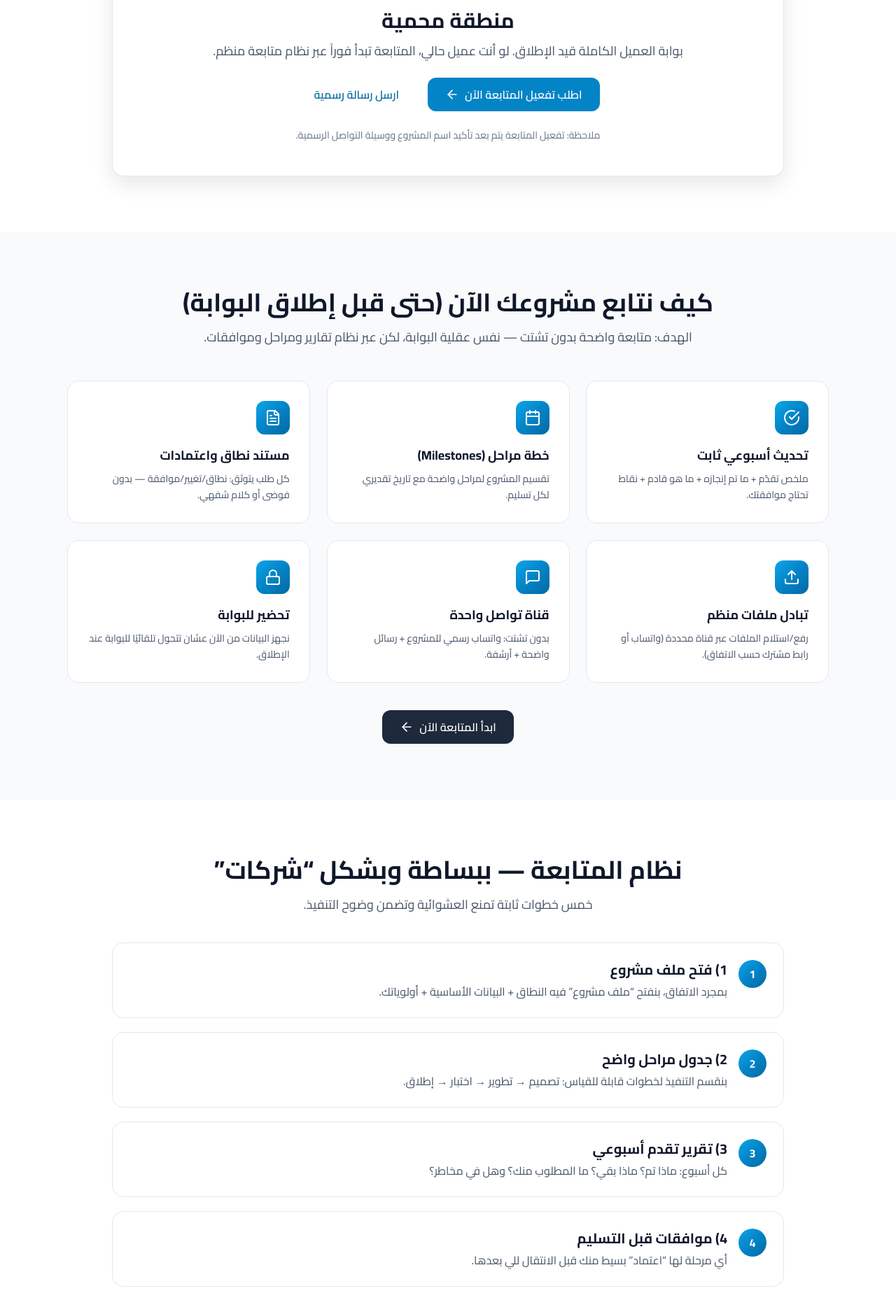
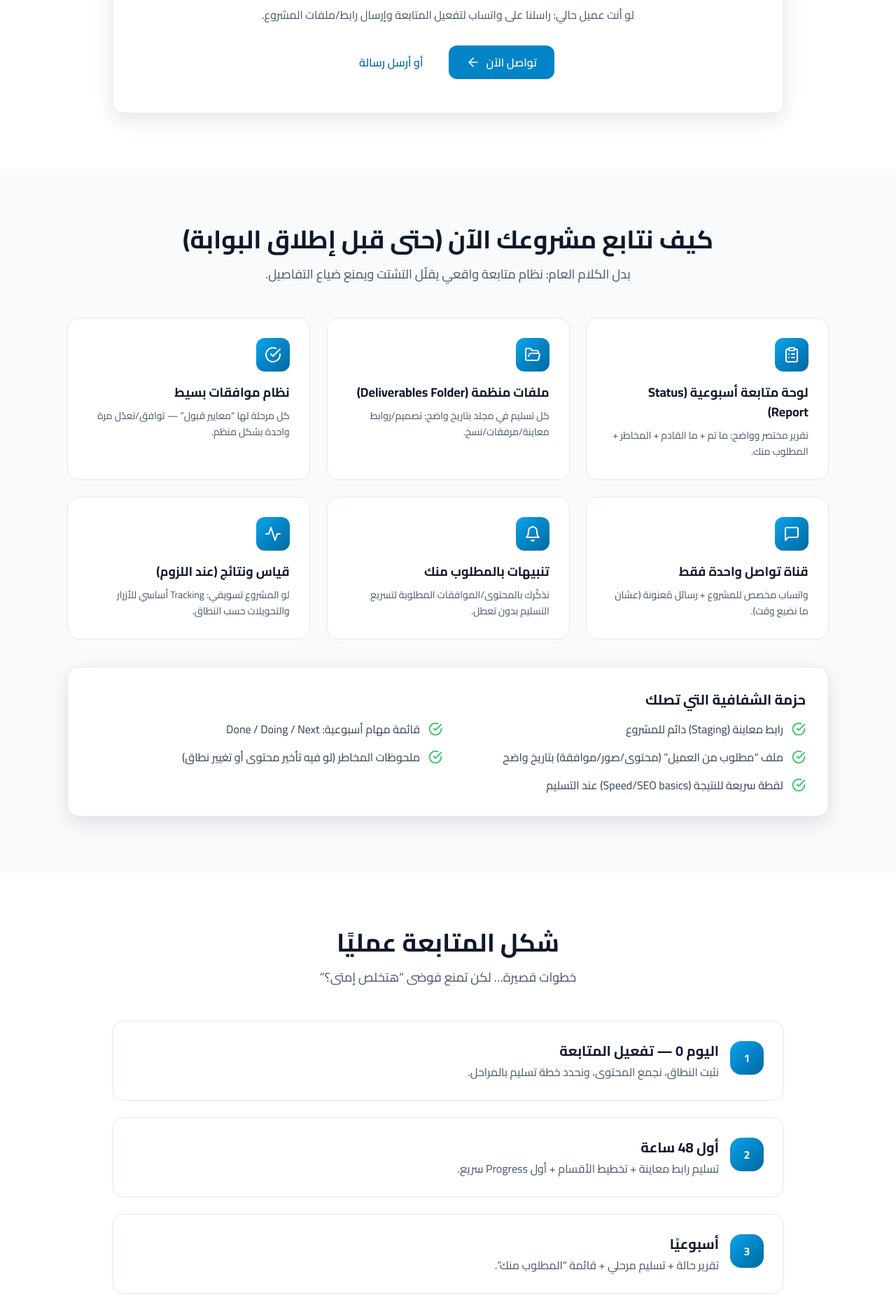
Before and after one commit to djharga/icode-dev, a React (Vite) app: page /portal in a window 1280 px wide. Shown: the part 880-2738 px from the top of the page at 70% size. Built offline with nearby package versions, Linux system fonts and the light colour scheme; no server answers.

Commit message:
Updated Portal.tsx

```diff
--- a/src/pages/Portal.tsx
+++ b/src/pages/Portal.tsx
@@ -1,22 +1,29 @@
-// src/pages/Portal.tsx
-// ENTERPRISE DEMO (Conversion-first) — "قريباً" مع متابعة بديلة الآن + Funnel WhatsApp + GTM
-// - صفحة ديمو محترمة بدل صفحة "مقفولة وخلاص"
-// - توضح: كيف نتابع مشروعك الآن قبل إطلاق البوابة
-// - CTA واحد ذكي: WhatsApp + زر فتح عرض 7 أيام (اختياري)
-// - بدون اعتماد على ملفات أخرى
+// src/pages/Portal.tsx (UPGRADED DEMO — جذّاب + ثقة + "كيف نتابع مشروعك الآن" + Funnel + WhatsApp)
+// الهدف: صفحة Portal كـ "Preview" احترافي قبل الإطلاق: تقنع + تطمّن + تشرح المتابعة الحالية + CTA واضح
+// مميزات:
+// - قسم "كيف نتابع مشروعك الآن" (بديل عملي قبل إطلاق البوابة)
+// - Timeline واضح + SLA + Deliverables + Approval flow
+// - "حزمة الشفافية" (ما الذي سيصلك أسبوعيًا)
+// - CTA واتساب موحد + Prefill جاهز
+// - GTM dataLayer events
+// - بدون وعود مبالغ فيها، لغة عملية
 
+import { useMemo } from 'react';
 import { Link } from 'react-router-dom';
 import {
   Lock,
+  CheckCircle,
+  Calendar,
+  MessageSquare,
   FileText,
-  MessageSquare,
   Upload,
-  Calendar,
-  CheckCircle,
   ArrowLeft,
   Shield,
-  Clock,
-  Sparkles,
+  Timer,
+  Activity,
+  ClipboardList,
+  FolderOpen,
+  Bell,
 } from 'lucide-react';
 import { Card } from '../components/ui/Card';
 import { Button } from '../components/ui/Button';
@@ -32,97 +39,97 @@ function pushDL(event: string, payload: Record<string, unknown> = {}) {
   window.dataLayer.push({ event, ...payload });
 }
 
+function buildWhatsAppLink(phone: string, lines: string[]) {
+  return `https://wa.me/${phone}?text=${encodeURIComponent(lines.join('\n'))}`;
+}
+
 export function Portal() {
-  // Funnel config (موحّد)
   const WHATSAPP_PHONE = '201507619503';
-  const WHATSAPP_PREFILL = encodeURIComponent(
-    [
-      'عايز أتابع مشروعي مع icode (قبل إطلاق بوابة العميل).',
+
+  const waHref = useMemo(
+    () =>
+      buildWhatsAppLink(WHATSAPP_PHONE, [
+        'عايز متابعة مشروع/تفعيل لوحة العميل.',
         '',
         'اسم العميل/الشركة:',
         'اسم المشروع:',
-      'مرحلة المشروع الحالية (إن وجدت):',
-      'أفضل وقت للتواصل:',
-      'ملاحظات/ملفات مطلوبة:',
-    ].join('\n')
+        'نوع المشروع:',
+        'مرحلة المشروع (إن وجدت):',
+        'الهدف:',
+        'تفاصيل مختصرة:',
+        '',
+        'مصدر: Portal',
+      ]),
+    []
   );
-  const WHATSAPP_LINK = `https://wa.me/${WHATSAPP_PHONE}?text=${WHATSAPP_PREFILL}`;
 
-  const quickBenefits = [
-    { icon: Shield, title: 'خصوصية + تنظيم', desc: 'بيانات مشروعك تتوثق وتتراجع بطريقة آمنة ومنظمة.' },
-    { icon: Clock, title: 'وضوح في المراحل', desc: 'مراحل تسليم واضحة + موافقات قبل أي انتقال.' },
-    { icon: Sparkles, title: 'تجربة “شركة”', desc: 'متابعة محترفة حتى قبل إطلاق البوابة بالكامل.' },
-  ];
-
-  const whatYouCanDoNow = [
+  const nowTracking = [
+    {
+      icon: ClipboardList,
+      title: 'لوحة متابعة أسبوعية (Status Report)',
+      desc: 'تقرير مختصر وواضح: ما تم + ما القادم + المخاطر + المطلوب منك.',
+    },
+    {
+      icon: FolderOpen,
+      title: 'ملفات منظمة (Deliverables Folder)',
+      desc: 'كل تسليم في مجلد بتاريخ واضح: تصميم/روابط معاينة/مرفقات/نسخ.',
+    },
     {
       icon: CheckCircle,
-      title: 'تحديث أسبوعي ثابت',
-      desc: 'ملخص تقدّم + ما تم إنجازه + ما هو قادم + نقاط تحتاج موافقتك.',
-    },
-    {
-      icon: Calendar,
-      title: 'خطة مراحل (Milestones)',
-      desc: 'تقسيم المشروع لمراحل واضحة مع تاريخ تقديري لكل تسليم.',
-    },
-    {
-      icon: FileText,
-      title: 'مستند نطاق واعتمادات',
-      desc: 'كل طلب يتوثق: نطاق/تغيير/موافقة — بدون فوضى أو كلام شفهي.',
-    },
-    {
-      icon: Upload,
-      title: 'تبادل ملفات منظم',
-      desc: 'رفع/استلام الملفات عبر قناة محددة (واتساب أو رابط مشترك حسب الاتفاق).',
+      title: 'نظام موافقات بسيط',
+      desc: 'كل مرحلة لها “معايير قبول” — توافق/تعدّل مرة واحدة بشكل منظم.',
     },
     {
       icon: MessageSquare,
-      title: 'قناة تواصل واحدة',
-      desc: 'بدون تشتت: واتساب رسمي للمشروع + رسائل واضحة + أرشفة.',
+      title: 'قناة تواصل واحدة فقط',
+      desc: 'واتساب مخصص للمشروع + رسائل مُعنونة (عشان ما نضيع وقت).',
     },
     {
-      icon: Lock,
-      title: 'تحضير للبوابة',
-      desc: 'نجهز البيانات من الآن عشان تتحول تلقائيًا للبوابة عند الإطلاق.',
+      icon: Bell,
+      title: 'تنبيهات بالمطلوب منك',
+      desc: 'نذكّرك بالمحتوى/الموافقات المطلوبة لتسريع التسليم بدون تعطل.',
+    },
+    {
+      icon: Activity,
+      title: 'قياس ونتائج (عند اللزوم)',
+      desc: 'لو المشروع تسويقي: Tracking أساسي للأزرار والتحويلات حسب النطاق.',
     },
   ];
 
-  const trackingSteps = [
+  const transparencyPack = [
+    'رابط معاينة (Staging) دائم للمشروع',
+    'قائمة مهام أسبوعية: Done / Doing / Next',
+    'ملف “مطلوب من العميل” (محتوى/صور/موافقة) بتاريخ واضح',
+    'ملحوظات المخاطر (لو فيه تأخير محتوى أو تغيير نطاق)',
+    'لقطة سريعة للنتيجة (Speed/SEO basics) عند التسليم',
+  ];
+
+  const timeline = [
     {
-      title: '1) فتح ملف مشروع',
-      desc: 'بمجرد الاتفاق، بنفتح “ملف مشروع” فيه النطاق + البيانات الأساسية + أولوياتك.',
+      t: 'اليوم 0 — تفعيل المتابعة',
+      d: 'نثبت النطاق، نجمع المحتوى، ونحدد خطة تسليم بالمراحل.',
     },
     {
-      title: '2) جدول مراحل واضح',
-      desc: 'بنقسم التنفيذ لخطوات قابلة للقياس: تصميم → تطوير → اختبار → إطلاق.',
+      t: 'أول 48 ساعة',
+      d: 'تسليم رابط معاينة + تخطيط الأقسام + أول Progress سريع.',
     },
     {
-      title: '3) تقرير تقدم أسبوعي',
-      desc: 'كل أسبوع: ماذا تم؟ ماذا بقي؟ ما المطلوب منك؟ وهل في مخاطر؟',
+      t: 'أسبوعيًا',
+      d: 'تقرير حالة + تسليم مرحلي + قائمة “المطلوب منك”.',
     },
     {
-      title: '4) موافقات قبل التسليم',
-      desc: 'أي مرحلة لها “اعتماد” بسيط منك قبل الانتقال للي بعدها.',
-    },
-    {
-      title: '5) طلبات تغيير منظمة',
-      desc: 'أي إضافة خارج النطاق: تقييم وقت/تكلفة ثم اعتماد كتابي.',
+      t: 'قبل الإطلاق',
+      d: 'اختبار + مراجعة نهائية + ضبط Tracking + تسليم Runbook.',
     },
   ];
 
-  const faq = [
-    {
-      q: 'هل الصفحة دي بوابة شغالة؟',
-      a: 'دي نسخة ديمو/تمهيدية. المتابعة الحالية تتم بشكل منظم عبر واتساب وتقارير مراحل، لحين إطلاق البوابة بالكامل.',
-    },
-    {
-      q: 'هل المتابعة على واتساب كفاية؟',
-      a: 'أيوه—لو متعملت صح. إحنا بنمشي بنظام: مراحل + تقارير + موافقات + توثيق طلبات التغيير.',
-    },
-    {
-      q: 'إمتى هتشتغل البوابة؟',
-      a: 'إطلاقها مرتبط بتجهيز كل خصائص الأمان والملفات والموافقات. لو أنت عميل حالي، تقدر تبدأ المتابعة فوراً بالطريقة الحالية.',
-    },
+  const previewFeatures = [
+    { icon: Calendar, title: 'المراحل والمواعيد', desc: 'جدول واضح + تسليمات قابلة للقياس.' },
+    { icon: FileText, title: 'المستندات', desc: 'نطاق/ملاحظات/تسليمات في مكان واحد.' },
+    { icon: Upload, title: 'مشاركة الملفات', desc: 'رفع/تنزيل منظّم حسب المرحلة.' },
+    { icon: CheckCircle, title: 'الموافقات', desc: 'اعتماد مرحلي بدل مراجعات عشوائية.' },
+    { icon: Shield, title: 'خصوصية وأمان', desc: 'صلاحيات وصول محددة حسب الحاجة.' },
+    { icon: Timer, title: 'انضباط في التنفيذ', desc: 'تقليل التشتت = تسليم أسرع.' },
   ];
 
   return (
@@ -132,97 +139,82 @@ export function Portal() {
         <div className="container-custom">
           <div className="max-w-4xl mx-auto text-center">
             <Lock className="w-16 h-16 mx-auto mb-6" />
-            <h1 className="text-4xl md:text-5xl lg:text-6xl font-bold mb-5">لوحة العميل</h1>
+            <h1 className="text-4xl md:text-5xl lg:text-6xl font-bold mb-6">لوحة العميل</h1>
             <p className="text-xl md:text-2xl leading-relaxed text-white/90">
-              تجربة متابعة “شركات” — منظمة، موثقة، وواضحة. <span className="font-semibold">النسخة الكاملة قريباً</span>.
+              متابعة شفافة للمشروع — حتى قبل إطلاق البوابة بالكامل.
             </p>
 
+            {/* CTA */}
             <div className="mt-10 flex flex-col sm:flex-row gap-4 justify-center">
               <a
-                href={WHATSAPP_LINK}
+                href={waHref}
                 target="_blank"
                 rel="noreferrer"
                 onClick={() => pushDL('lead_click', { source: 'portal_hero_whatsapp' })}
               >
                 <Button size="lg" variant="secondary" icon={ArrowLeft}>
-                  ابدأ المتابعة الآن على واتساب
+                  تفعيل المتابعة على واتساب
                 </Button>
               </a>
 
               <Link
                 to="/offer"
-                onClick={() => pushDL('nav_click', { target: '/offer', source: 'portal_hero' })}
+                onClick={() => pushDL('nav_click', { source: 'portal_hero', target: '/offer' })}
               >
                 <Button
                   size="lg"
                   variant="outline"
                   className="border-white/70 text-white bg-white/10 hover:bg-white/20 hover:text-white hover:border-white/90"
                 >
-                  افتح عرض 7 أيام
+                  ابدأ بعرض 7 أيام
                 </Button>
               </Link>
             </div>
 
-            <div className="mt-8 grid grid-cols-1 md:grid-cols-3 gap-4 max-w-3xl mx-auto">
-              {quickBenefits.map((b) => (
-                <div
-                  key={b.title}
-                  className="flex items-center justify-center gap-2 bg-white/10 border border-white/15 rounded-2xl py-4 px-4"
-                >
-                  <b.icon className="w-5 h-5" />
-                  <div className="text-right">
-                    <div className="font-semibold">{b.title}</div>
-                    <div className="text-sm text-white/80">{b.desc}</div>
-                  </div>
-                </div>
-              ))}
-            </div>
+            <p className="text-sm mt-5 text-white/80">
+              ملاحظة: البوابة “قيد الإطلاق” — المتابعة الفعلية شغالة الآن بنفس مستوى التنظيم.
+            </p>
           </div>
         </div>
       </section>
 
-      {/* COMING SOON + ACCESS */}
+      {/* LOCKED AREA CARD */}
       <section className="section-padding">
         <div className="container-custom max-w-5xl">
           <Card className="p-10 md:p-12 text-center glass">
-            <div className="mx-auto w-20 h-20 gradient-primary rounded-3xl flex items-center justify-center mb-6">
+            <div className="w-20 h-20 gradient-primary rounded-3xl flex items-center justify-center mx-auto mb-6">
               <Lock className="w-10 h-10 text-white" />
             </div>
             <h2 className="text-3xl font-bold text-secondary-900 dark:text-white mb-3">منطقة محمية</h2>
-            <p className="text-lg text-secondary-600 dark:text-secondary-300 mb-6">
-              بوابة العميل الكاملة قيد الإطلاق. لو أنت عميل حالي، المتابعة تبدأ فوراً عبر نظام متابعة منظم.
+            <p className="text-lg text-secondary-600 dark:text-secondary-300 mb-2">
+              الوصول للبوابة سيكون عبر تسجيل دخول.
+            </p>
+            <p className="text-secondary-600 dark:text-secondary-400 mb-8">
+              لو أنت عميل حالي: راسلنا على واتساب لتفعيل المتابعة وإرسال رابط/ملفات المشروع.
             </p>
 
-            <div className="flex flex-col sm:flex-row gap-4 justify-center">
+            <div className="flex flex-col sm:flex-row gap-3 justify-center">
               <a
-                href={WHATSAPP_LINK}
+                href={waHref}
                 target="_blank"
                 rel="noreferrer"
-                onClick={() => pushDL('lead_click', { source: 'portal_access_whatsapp' })}
+                onClick={() => pushDL('lead_click', { source: 'portal_locked_whatsapp' })}
               >
                 <Button size="lg" icon={ArrowLeft}>
-                  اطلب تفعيل المتابعة الآن
+                  تواصل الآن
                 </Button>
               </a>
-
-              <Link
-                to="/contact"
-                onClick={() => pushDL('nav_click', { target: '/contact', source: 'portal_access' })}
-              >
+              <Link to="/contact" onClick={() => pushDL('nav_click', { source: 'portal_locked', target: '/contact' })}>
                 <Button size="lg" variant="outline">
-                  ارسل رسالة رسمية
+                  أو أرسل رسالة
                 </Button>
               </Link>
             </div>
-
-            <p className="text-sm text-secondary-500 dark:text-secondary-400 mt-6">
-              ملاحظة: تفعيل المتابعة يتم بعد تأكيد اسم المشروع ووسيلة التواصل الرسمية.
-            </p>
           </Card>
         </div>
       </section>
 
-      {/* WHAT YOU CAN DO NOW */}
+      {/* HOW WE TRACK NOW */}
       <section className="section-padding bg-secondary-50 dark:bg-secondary-900">
         <div className="container-custom max-w-6xl">
           <div className="text-center mb-12">
@@ -230,105 +222,135 @@ export function Portal() {
               كيف نتابع مشروعك الآن (حتى قبل إطلاق البوابة)
             </h2>
             <p className="text-lg text-secondary-600 dark:text-secondary-300 max-w-3xl mx-auto">
-              الهدف: متابعة واضحة بدون تشتت — نفس عقلية البوابة، لكن عبر نظام تقارير ومراحل وموافقات.
+              بدل الكلام العام: نظام متابعة واقعي يقلّل التشتت ويمنع ضياع التفاصيل.
             </p>
           </div>
 
           <div className="grid grid-cols-1 md:grid-cols-2 lg:grid-cols-3 gap-6">
-            {whatYouCanDoNow.map((feature) => (
-              <Card key={feature.title} className="p-7" hover>
+            {nowTracking.map((f, idx) => (
+              <Card key={idx} className="p-7" hover>
                 <div className="w-12 h-12 gradient-primary rounded-xl flex items-center justify-center mb-4">
-                  <feature.icon className="w-6 h-6 text-white" />
+                  <f.icon className="w-6 h-6 text-white" />
                 </div>
-                <h3 className="text-lg font-bold text-secondary-900 dark:text-white mb-2">{feature.title}</h3>
-                <p className="text-secondary-600 dark:text-secondary-300 text-sm leading-relaxed">{feature.desc}</p>
+                <h3 className="text-lg font-bold text-secondary-900 dark:text-white mb-2">{f.title}</h3>
+                <p className="text-secondary-600 dark:text-secondary-300 text-sm leading-relaxed">{f.desc}</p>
+              </Card>
+            ))}
+          </div>
+
+          <Card className="p-8 mt-10 glass">
+            <h3 className="text-xl font-bold text-secondary-900 dark:text-white mb-4">حزمة الشفافية التي تصلك</h3>
+            <div className="grid grid-cols-1 md:grid-cols-2 gap-4 text-right">
+              {transparencyPack.map((x, i) => (
+                <div key={i} className="flex items-start gap-3">
+                  <CheckCircle className="w-5 h-5 text-success-500 flex-shrink-0 mt-0.5" />
+                  <p className="text-secondary-700 dark:text-secondary-300">{x}</p>
+                </div>
+              ))}
+            </div>
+          </Card>
+        </div>
+      </section>
+
+      {/* TIMELINE */}
+      <section className="section-padding">
+        <div className="container-custom max-w-5xl">
+          <div className="text-center mb-12">
+            <h2 className="text-3xl md:text-4xl font-bold text-secondary-900 dark:text-white mb-4">
+              شكل المتابعة عمليًا
+            </h2>
+            <p className="text-lg text-secondary-600 dark:text-secondary-300">
+              خطوات قصيرة… لكن تمنع فوضى “هتخلص إمتى؟”
+            </p>
+          </div>
+
+          <div className="space-y-6">
+            {timeline.map((step, index) => (
+              <Card key={index} className="p-7" hover={false}>
+                <div className="flex items-start gap-4">
+                  <div className="w-12 h-12 rounded-2xl gradient-primary flex items-center justify-center text-white font-bold">
+                    {index + 1}
+                  </div>
+                  <div>
+                    <h3 className="text-xl font-bold text-secondary-900 dark:text-white mb-1">{step.t}</h3>
+                    <p className="text-secondary-600 dark:text-secondary-300">{step.d}</p>
+                  </div>
+                </div>
               </Card>
             ))}
           </div>
 
           <div className="text-center mt-10">
             <a
-              href={WHATSAPP_LINK}
+              href={waHref}
               target="_blank"
               rel="noreferrer"
-              onClick={() => pushDL('lead_click', { source: 'portal_follow_now_whatsapp' })}
+              onClick={() => pushDL('lead_click', { source: 'portal_timeline_whatsapp' })}
             >
-              <Button size="lg" variant="secondary" icon={ArrowLeft}>
-                ابدأ المتابعة الآن
+              <Button size="lg" icon={ArrowLeft}>
+                فعّل المتابعة الآن
               </Button>
             </a>
           </div>
         </div>
       </section>
 
-      {/* PROCESS STEPS */}
-      <section className="section-padding">
-        <div className="container-custom max-w-5xl">
-          <div className="text-center mb-10">
+      {/* WHAT PORTAL WILL INCLUDE (PREVIEW) */}
+      <section className="section-padding bg-secondary-50 dark:bg-secondary-900">
+        <div className="container-custom max-w-6xl">
+          <div className="text-center mb-12">
             <h2 className="text-3xl md:text-4xl font-bold text-secondary-900 dark:text-white mb-4">
-              نظام المتابعة — ببساطة وبشكل “شركات”
+              ماذا ستضيف البوابة عند إطلاقها؟
             </h2>
             <p className="text-lg text-secondary-600 dark:text-secondary-300">
-              خمس خطوات ثابتة تمنع العشوائية وتضمن وضوح التنفيذ.
+              نفس المتابعة الحالية… لكن داخل لوحة واحدة بصلاحيات.
             </p>
           </div>
 
-          <div className="space-y-5">
-            {trackingSteps.map((s, i) => (
-              <Card key={s.title} className="p-6" hover>
-                <div className="flex items-start gap-4">
-                  <div className="w-10 h-10 rounded-full gradient-primary flex items-center justify-center text-white font-bold flex-shrink-0">
-                    {i + 1}
+          <div className="grid grid-cols-1 md:grid-cols-2 lg:grid-cols-3 gap-6">
+            {previewFeatures.map((f, idx) => (
+              <Card key={idx} className="p-7" hover>
+                <div className="w-12 h-12 gradient-primary rounded-xl flex items-center justify-center mb-4">
+                  <f.icon className="w-6 h-6 text-white" />
                 </div>
-                  <div>
-                    <h3 className="text-xl font-bold text-secondary-900 dark:text-white mb-1">{s.title}</h3>
-                    <p className="text-secondary-600 dark:text-secondary-300 leading-relaxed">{s.desc}</p>
-                  </div>
-                </div>
+                <h3 className="text-lg font-bold text-secondary-900 dark:text-white mb-2">{f.title}</h3>
+                <p className="text-secondary-600 dark:text-secondary-300 text-sm leading-relaxed">{f.desc}</p>
               </Card>
             ))}
           </div>
-
-          <Card className="p-8 mt-10 glass">
-            <div className="flex items-start gap-3">
-              <Clock className="w-6 h-6 text-primary-600 flex-shrink-0 mt-0.5" />
-              <p className="text-secondary-700 dark:text-secondary-300 leading-relaxed">
-                وقتك مهم. عشان كده المتابعة عندنا “مختصرة ومفيدة”: تقرير واضح بدل 100 رسالة متفرقة.
-              </p>
-            </div>
-          </Card>
         </div>
       </section>
 
-      {/* FAQ */}
-      <section className="section-padding bg-secondary-50 dark:bg-secondary-900">
-        <div className="container-custom max-w-4xl">
-          <div className="text-center mb-10">
-            <h2 className="text-3xl md:text-4xl font-bold text-secondary-900 dark:text-white mb-4">أسئلة سريعة</h2>
-            <p className="text-lg text-secondary-600 dark:text-secondary-300">إجابات مختصرة تمنع أي لبس.</p>
-          </div>
+      {/* FINAL CTA */}
+      <section className="section-padding">
+        <div className="container-custom">
+          <Card className="p-10 md:p-12 text-center glass">
+            <h2 className="text-3xl font-bold text-secondary-900 dark:text-white mb-4">
+              تريد طريقة متابعة “شركة كبيرة” بدون تعقيد؟
+            </h2>
+            <p className="text-lg text-secondary-600 dark:text-secondary-300 mb-8 max-w-3xl mx-auto">
+              ارسل تفاصيل مشروعك… ونبدأ نظام متابعة واضح من أول يوم: نطاق + مراحل + تسليمات + موافقات.
+            </p>
 
-          <div className="space-y-5 text-right">
-            {faq.map((x) => (
-              <Card key={x.q} className="p-7" hover>
-                <h3 className="text-lg font-bold text-secondary-900 dark:text-white mb-2">{x.q}</h3>
-                <p className="text-secondary-600 dark:text-secondary-300 leading-relaxed">{x.a}</p>
-              </Card>
-            ))}
-          </div>
-
-          <div className="text-center mt-10">
+            <div className="flex flex-col sm:flex-row gap-4 justify-center">
               <a
-              href={WHATSAPP_LINK}
+                href={waHref}
                 target="_blank"
                 rel="noreferrer"
-              onClick={() => pushDL('lead_click', { source: 'portal_faq_whatsapp' })}
+                onClick={() => pushDL('lead_click', { source: 'portal_footer_whatsapp' })}
               >
                 <Button size="lg" icon={ArrowLeft}>
-                تواصل الآن وابدأ المتابعة
+                  تواصل واتساب
                 </Button>
               </a>
+
+              <Link to="/offer" onClick={() => pushDL('nav_click', { source: 'portal_footer', target: '/offer' })}>
+                <Button size="lg" variant="outline">
+                  ابدأ بعرض 7 أيام
+                </Button>
+              </Link>
             </div>
+          </Card>
         </div>
       </section>
     </div>
```
Lines whose indentation alone changed are shown as unchanged.
